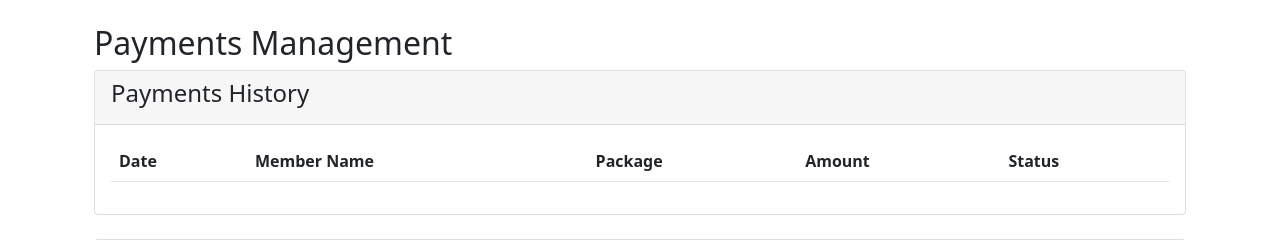
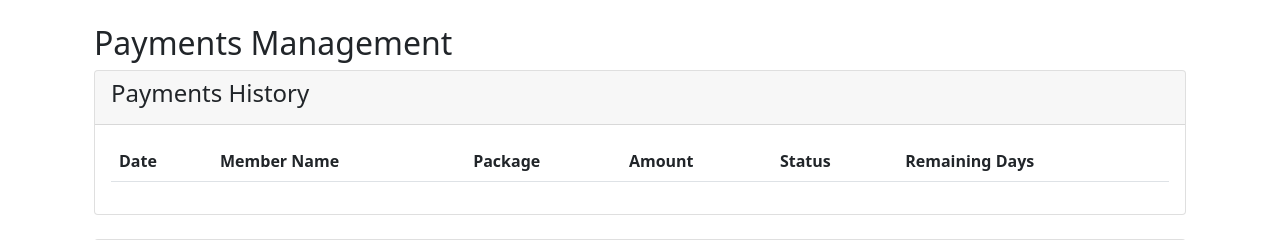
Before and after one commit to danishjavedcodes/gym_management, a Flask app: page /payments in a window 1280 px wide. Shown: the part 80-320 px from the top of the page. Run offline with Flask 3, Linux system fonts and the light colour scheme; the visitor is signed in with stand-in values (Sample User, id 1); lists and menus that the app fills with data are empty.

Commit message:
remaing days column added

```diff
--- a/app.py
+++ b/app.py
@@ -697,12 +697,39 @@ def payments():
         members_df = pd.read_excel('data/members.xlsx')
         packages_df = pd.read_excel('data/packages.xlsx')
 
+        # Create a dictionary of package durations
+        package_durations = dict(zip(packages_df['name'], packages_df['duration']))
+
+        # Convert payment dates to datetime
+        payments_df['date'] = pd.to_datetime(payments_df['date'], format='%d-%m-%Y')
+
+        # Calculate remaining days for each payment
+        current_date = datetime.now()
+        payments_list = []
+
+        for _, payment in payments_df.iterrows():
+            payment_dict = payment.to_dict()
+
+            # Calculate expiry date based on package duration
+            package_duration = package_durations.get(payment['package'], 0)
+            expiry_date = payment['date'] + timedelta(days=package_duration * 30)  # Assuming 30 days per month
+
+            # Calculate remaining days
+            remaining_days = (expiry_date - current_date).days
+            payment_dict['remaining_days'] = max(0, remaining_days)  # Don't show negative days
+
+            # Convert date back to string format for display
+            payment_dict['date'] = payment['date'].strftime('%d-%m-%Y')
+
+            payments_list.append(payment_dict)
+
         packages = dict(zip(packages_df['name'], packages_df['price']))
 
         return render_template('payments.html',
-                             payments=payments_df.to_dict('records'),
+                             payments=payments_list,
                              members=members_df.to_dict('records'),
                              packages=packages)
+
     except Exception as e:
         app.logger.error(f"Error loading payments: {e}")
         flash('Error loading payments')
--- a/templates/payments.html
+++ b/templates/payments.html
@@ -18,6 +18,7 @@
                         <th>Package</th>
                         <th>Amount</th>
                         <th>Status</th>
+                        <th>Remaining Days</th>  <!-- New column -->
                     </tr>
                 </thead>
                 <tbody>
@@ -28,6 +29,7 @@
                         <td>{{ payment.package }}</td>
                         <td>Rs. {{ payment.amount }}</td>
                         <td>{{ payment.status }}</td>
+                        <td>{{ payment.remaining_days }} days</td>  <!-- New column -->
                     </tr>
                     {% endfor %}
                 </tbody>
```
Also changed, not shown: 4 other files.
